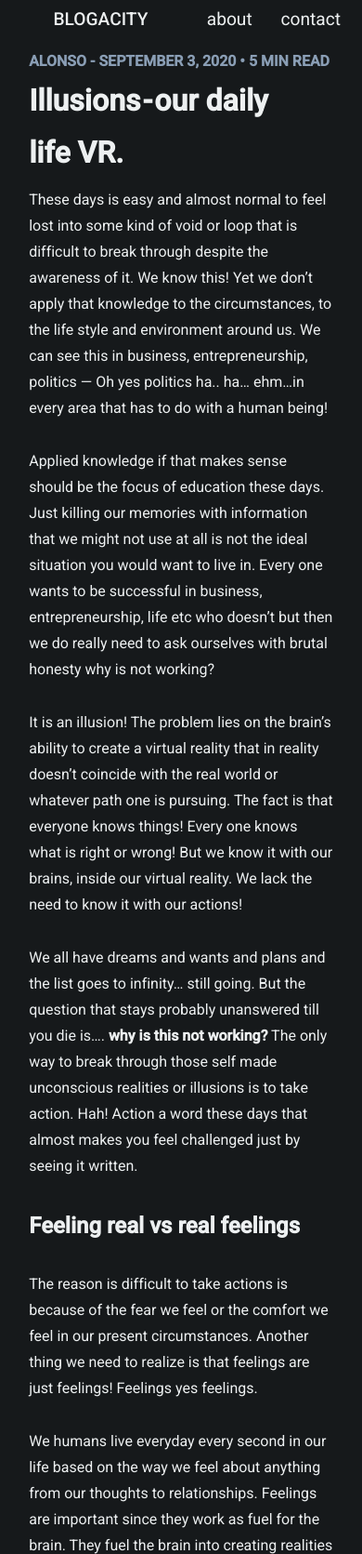
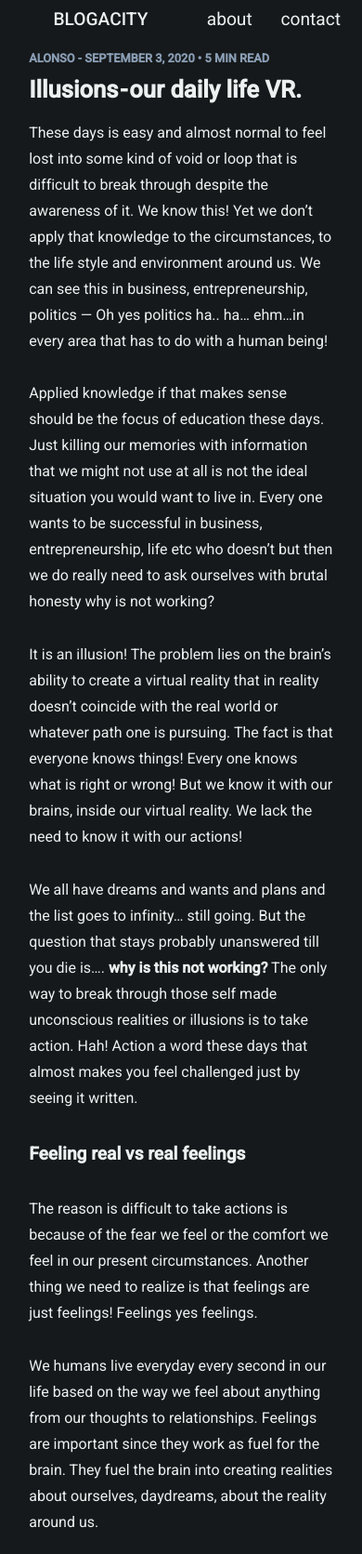
Before and after one commit to onso89/Blog, a plain HTML site: page pages/page.html in a window 390 px wide. Shown: the top 1671 px of the page at 93% size. Drawn offline with Linux system fonts and the light colour scheme.

Commit message:
fix h2 font size with clamp func

```diff
--- a/css/page.css
+++ b/css/page.css
@@ -38,8 +38,12 @@ time {
 }
 
 .title {
-  font-size: clamp(1rem, 1.8vw, 1.2rem);
+  font-size: clamp(0.8rem, 1.8vw, 1.2rem);
   margin-bottom: 3%;
+}
+
+h2 {
+  font-size: clamp(1.2rem, 2.5vw, 1.8rem);
 }
 
 .post-meta span {
```
